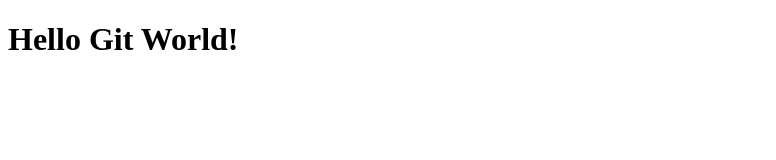
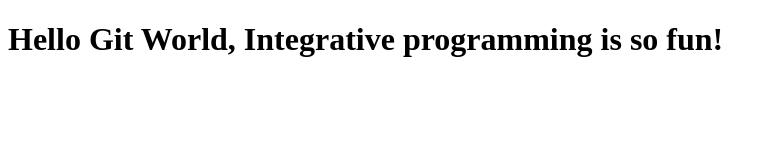
Before and after one commit to LupigBrianGabriel/Lupig-Saludes_Activity3, a plain HTML site: page index.html in a window 1280 px wide. Shown: the whole page, without its empty margins (0-776 px from the left). Drawn offline with Linux system fonts and the light colour scheme.

Commit message:
Modified index.html file on dev branch

```diff
--- a/index.html
+++ b/index.html
@@ -4,6 +4,6 @@
    <title>My Git Connect Demo Activity</title>
 </head>
 <body>
-   <h1>Hello Git World!</h1>
+   <h1>Hello Git World, Integrative programming is so fun!</h1>
 </body>
 </html>
```
